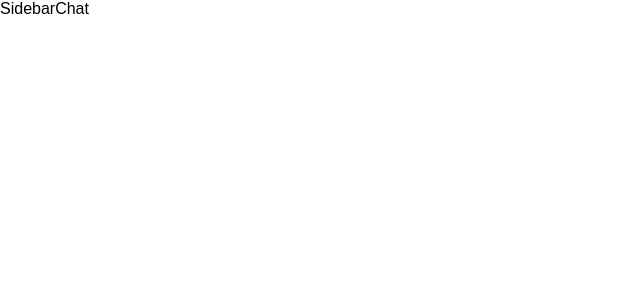
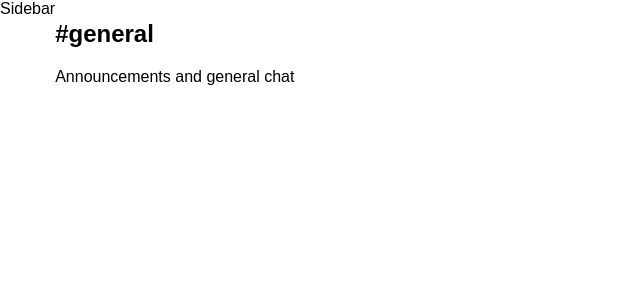
Before and after one commit to AyushiG123/chatarang, a React (Create React App) app: page / in a window 1280 px wide. Shown: the top 300 px of the page, without its empty margins (0-640 px from the left). Built offline with nearby package versions, Linux system fonts and the light colour scheme.

Commit message:
Used functional components in ChatHeader

```diff
--- a/src/Chat.js
+++ b/src/Chat.js
@@ -1,10 +1,12 @@
 import React, {Component} from 'react'
+
+import ChatHeader from './ChatHeader'
 
 class Chat extends Component{
     render(){
         return(
             <div className = "Chat">
-            Chat
+            <ChatHeader />
             </div>
         )
     }
--- /dev/null
+++ b/src/ChatHeader.js
@@ -0,0 +1,14 @@
+import React from 'react'
+
+const ChatHeader = () =>{
+        return(
+            <header className = "ChatHeader">
+             <div className = "roomInfo">
+             <h2>#general</h2>
+             <p>Announcements and general chat</p>
+             </div>
+            </header>
+        )
+}
+
+export default ChatHeader
```
Also changed, not shown: src/Main.js (line endings or trailing spaces).
